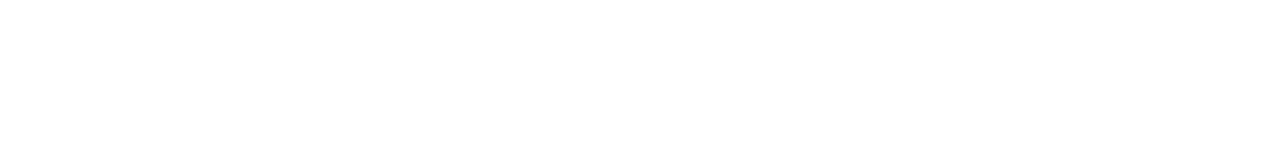
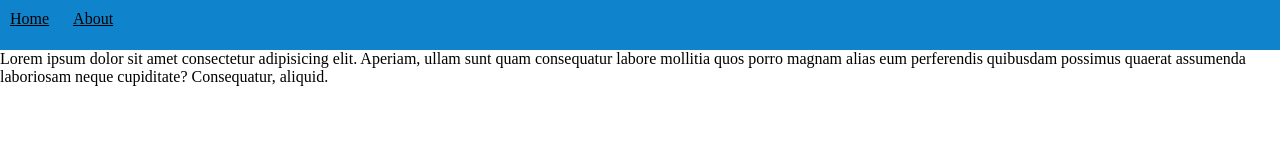
Before and after one commit to flap93/express-favorite-actor, a website: page views/home.html in a window 1280 px wide. Drawn offline with Linux system fonts and the light colour scheme.

Commit message:
set up navbar

```diff
--- a/package.json
+++ b/package.json
@@ -18,6 +18,7 @@
   },
   "homepage": "https://github.com/flap93/express-favorite-actor#readme",
   "dependencies": {
-    "express": "^4.18.2"
+    "express": "^4.18.2",
+    "nodemon": "^2.0.22"
   }
 }
--- /dev/null
+++ b/public/styles/style.css
@@ -0,0 +1,26 @@
+* {
+  margin: 0;
+  padding: 0;
+  box-sizing: border-box;
+}
+
+.navbar {
+  background-color: #0f84cd;
+  width: 100%;
+  height: 50px;
+  padding: 10px;
+}
+
+.navbar ul {
+  list-style: none;
+  margin: 0;
+  padding: 0;
+}
+.navbar li {
+  display: inline-block;
+  margin-right: 20px;
+}
+
+a {
+  color: black;
+}
--- a/views/home.html
+++ b/views/home.html
@@ -4,7 +4,24 @@
     <meta charset="UTF-8" />
     <meta http-equiv="X-UA-Compatible" content="IE=edge" />
     <meta name="viewport" content="width=device-width, initial-scale=1.0" />
-    <title>Document</title>
+    <link rel="stylesheet" href="/styles/style.css" />
+    <title>Home</title>
   </head>
-  <body></body>
+  <body>
+    <nav class="navbar">
+      <ul>
+        <li><a href="/">Home</a></li>
+        <li><a href="/about">About</a></li>
+      </ul>
+    </nav>
+
+    <div class="text">
+      <p class="paragraph">
+        Lorem ipsum dolor sit amet consectetur adipisicing elit. Aperiam, ullam
+        sunt quam consequatur labore mollitia quos porro magnam alias eum
+        perferendis quibusdam possimus quaerat assumenda laboriosam neque
+        cupiditate? Consequatur, aliquid.
+      </p>
+    </div>
+  </body>
 </html>
```
Also changed, not shown: app.js (+9 -0 lines), views/about.html (+1 -0 lines), public/images/john-wick.jpg (added), 1 other file.
